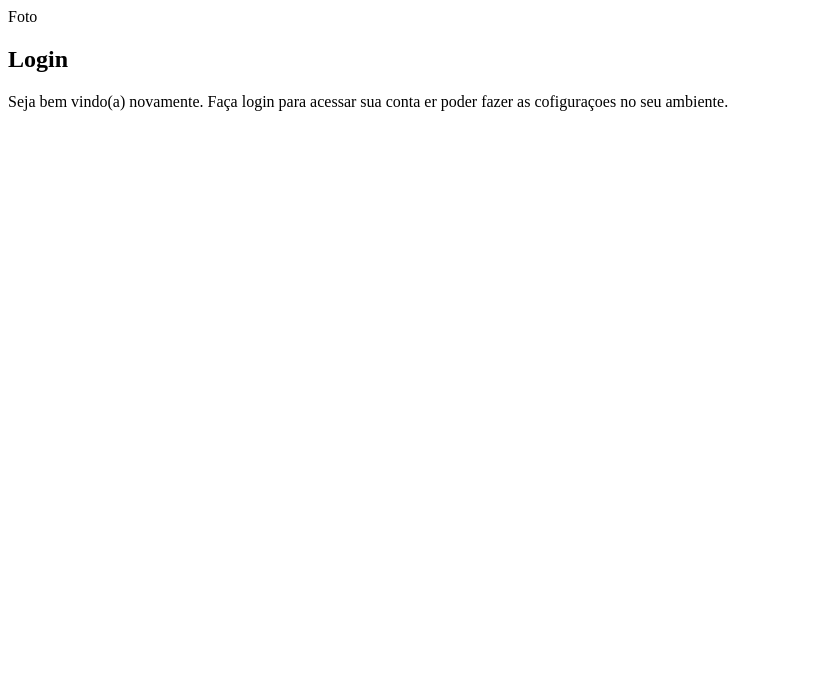
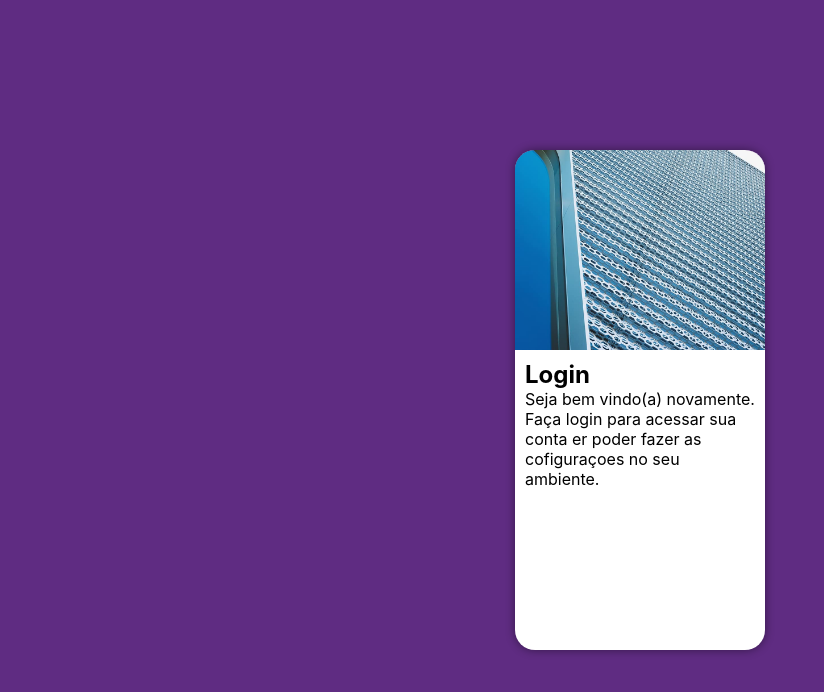
Before and after one commit to amylimadev/projeto-login, a plain HTML site: page index.html in a window 1280 px wide. Shown: the whole page, without its empty margins (0-824 px from the left). Drawn offline with Linux system fonts and the light colour scheme.

Commit message:
atualizei meu exercicio de login

```diff
--- /dev/null
+++ b/estilos/media-query.css
@@ -0,0 +1 @@
+@charset "UTF-8";
--- a/estilos/style.css
+++ b/estilos/style.css
@@ -5,3 +5,49 @@
     Verde: #49a09d
     Lilàs: #5f2c82
 */
+
+* {
+    font-family: -apple-system, BlinkMacSystemFont, 'Segoe UI', Roboto, Oxygen, Ubuntu, Cantarell, 'Open Sans', 'Helvetica Neue', sans-serif ;
+    padding: 0px;
+    margin: 0px;
+    box-sizing: border-box;
+}
+
+body, html {
+    background-color: #5f2c82;
+    height: 100vh;
+    width: 100vw;
+}
+
+main {
+    position: relative;
+    height: 100vh;
+    width: 100vw;
+}
+
+section#login {
+    position: absolute;
+    top: 50%;
+    left: 50%;
+    transform: translate(-50%, -50%);
+    overflow: hidden;
+
+    background-color: white;
+    width: 250px;
+    height: 500px;
+    border-radius: 20px;
+    box-shadow: 0px 0px 10px rgba(0, 0, 0, 0.450);
+}
+
+section#login > div#imagem {
+    display: block;
+    background: #5f2c82 url(../imagens/metal.jpg) no-repeat;
+    background-size: cover;
+    background-position: left bottom;
+    height: 200px;
+}
+
+section#login > div#formulario {
+    display: block;
+    padding: 10px;
+}
--- a/index.html
+++ b/index.html
@@ -5,12 +5,13 @@
     <meta name="viewport" content="width=device-width, initial-scale=1.0">
     <title>Login</title>
     <link rel="stylesheet" href="estilos/style.css">
+    <link rel="stylesheet" href="estilos/media-query.css">
 </head>
 <body>
     <main>
         <section id="login">
             <div id="imagem">
-                Foto
+                <!-- Aqui vai a imagem nas CSS-->
             </div>
             <div id="formulario">
                 <h1>Login</h1>
```
Also changed, not shown: imagens/metal.jpg (added), imagens/pexels-pixasquare-1123982 (1).jpg (deleted).
